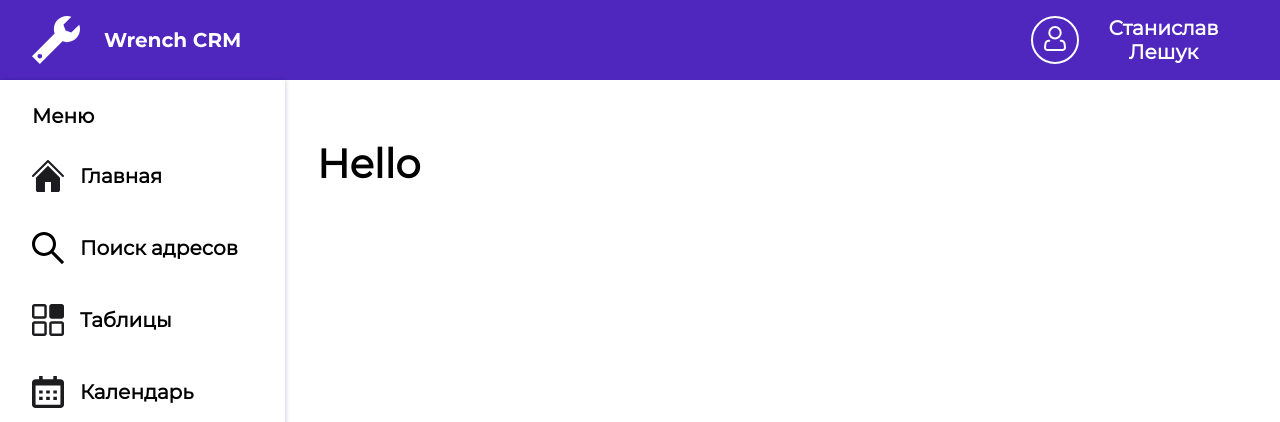
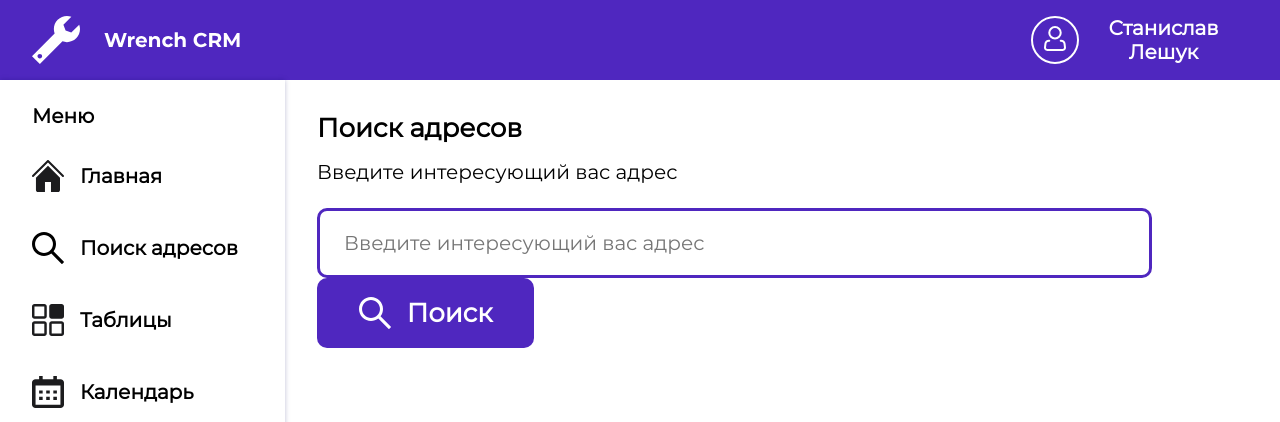
Before and after one commit to dockwall/react-fly-crm, a React (Create React App) app: page / in a window 1280 px wide. Shown: the top 422 px of the page. Built offline with nearby package versions, Linux system fonts and the light colour scheme.

Commit message:
Completed form

```diff
--- a/src/components/Content/Address/Address.scss
+++ b/src/components/Content/Address/Address.scss
@@ -0,0 +1,71 @@
+.address-root {
+  h1 {
+    margin: 0;
+    margin-bottom: 16px;
+    padding: 0;
+    font-weight: 700;
+    font-size: 26px;
+  }
+
+  .address-form {
+    .form-fieldset {
+      margin: 0;
+      padding: 0;
+      border: none;
+
+      .form__label {
+        display: block;
+        margin: 0;
+        padding: 0;
+      }
+
+      .form-ui {
+        display: flex;
+        flex-direction: row;
+        align-items: center;
+        justify-content: flex-start;
+        padding: 24px 0;
+        flex-wrap: wrap;
+        width: 100%;
+
+        .form__input {
+          width: 100%;
+          max-width: 835px;
+          margin: 0;
+          margin-right: 24px;
+          padding: 20px 0;
+          padding-left: 24px;
+          box-sizing: border-box;
+          font: inherit;
+          border: 3px solid #4f27bf;
+          border-radius: 10px;
+          outline: none;
+        }
+
+        .form-submit__button {
+          display: flex;
+          flex-direction: row;
+          align-items: center;
+          justify-content: center;
+          outline: none;
+          background: #4f27bf;
+          border: none;
+          padding: 0;
+          margin: 0;
+          cursor: pointer;
+          font: inherit;
+          color: white;
+          font-size: 26px;
+          font-weight: 700;
+          width: 217px;
+          height: 70px;
+          border-radius: 10px;
+
+          .search-icon {
+            margin-right: 16px;
+          }
+        }
+      }
+    }
+  }
+}
--- a/src/components/Content/Address/Address.tsx
+++ b/src/components/Content/Address/Address.tsx
@@ -1,10 +1,31 @@
 import React from "react";
 import "./Address.scss";
+import SearchImage from "./img/Search.svg";
 
 const Address = () => {
   return (
-    <div>
-      <h1>Hello</h1>
+    <div className="address-root">
+      <h1>Поиск адресов</h1>
+      <form className="address-form">
+        <fieldset className="form-fieldset">
+          <label htmlFor="address" className="form__label">
+            Введите интересующий вас адрес
+          </label>
+          <div className="form-ui">
+            <input
+              className="form__input"
+              type="text"
+              name="address"
+              minLength={3}
+              placeholder="Введите интересующий вас адрес"
+            />
+            <button type="submit" className="form-submit__button">
+              <img src={SearchImage} alt="Поиск" className="search-icon" />
+              Поиск
+            </button>
+          </div>
+        </fieldset>
+      </form>
     </div>
   );
 };
--- a/src/components/Content/Content.scss
+++ b/src/components/Content/Content.scss
@@ -23,6 +23,6 @@
 
 @media (max-width: 768px) {
   .content-block {
-    width: auto;
+    width: 100%;
   }
 }
```
Also changed, not shown: src/components/Content/Address/img/Search.svg (added).
